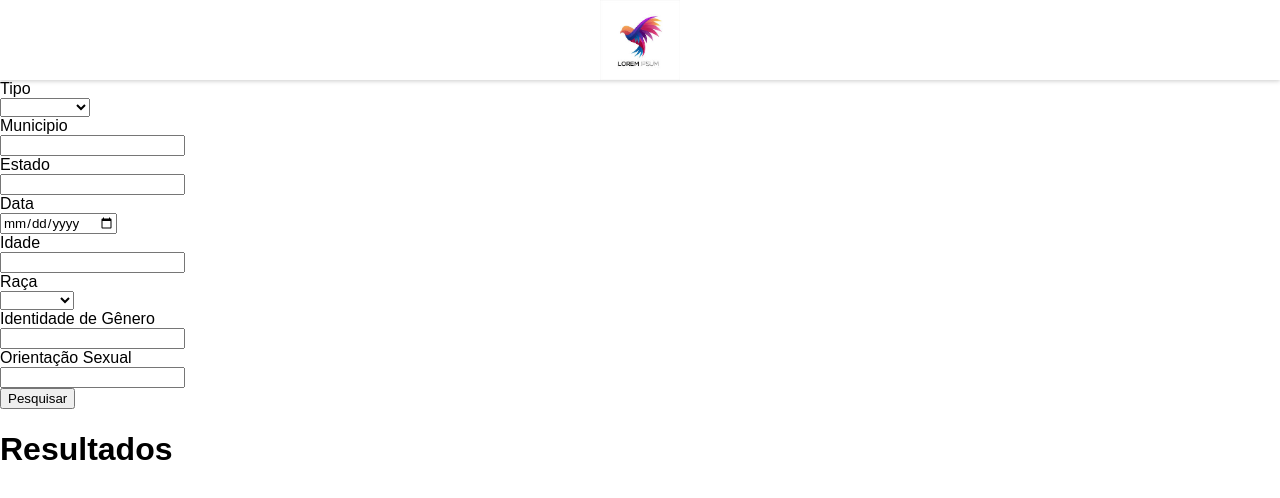
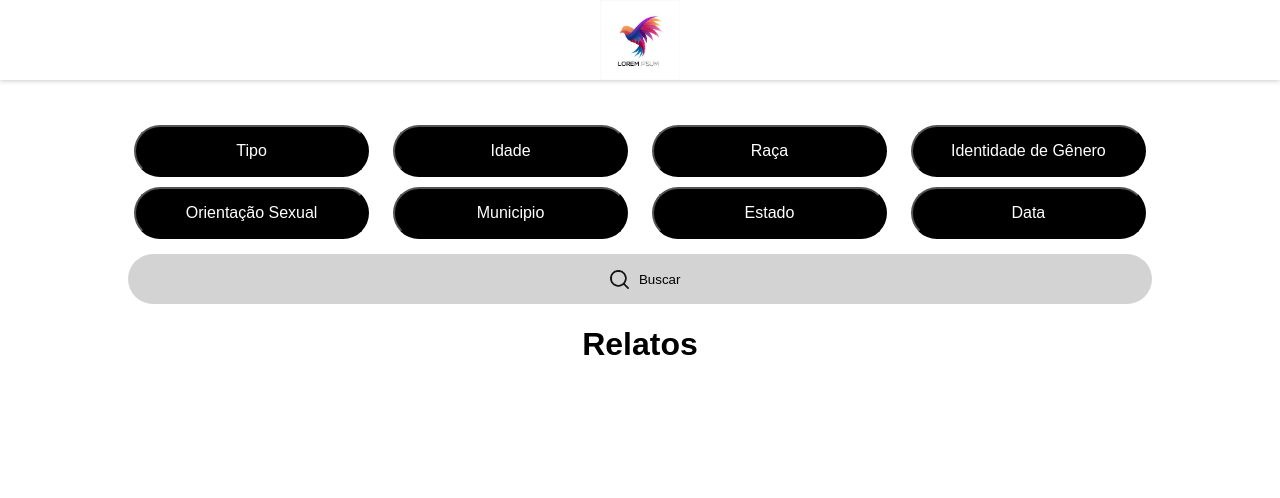
Before and after one commit to eduardafneumann/track-safe, a React (Create React App) app in the folder front/: page /ocorridos in a window 1280 px wide. Shown: the top 498 px of the page. Built offline with nearby package versions, Linux system fonts and the light colour scheme.

Commit message:
estilização da página de buscas

```diff
--- a/front/src/pages/NovoOcorrido/novo-ocorrido.css
+++ b/front/src/pages/NovoOcorrido/novo-ocorrido.css
@@ -44,6 +44,7 @@
     text-decoration: none;
     font-size: 16px;
     border-radius: 30px;
+    cursor: pointer;
 }
 
 .descricao-titulo{
--- /dev/null
+++ b/front/src/pages/Ocorridos/input-area.js
@@ -0,0 +1,21 @@
+import React, { useState } from 'react';
+import './ocorridos.css';
+import Select from './select';
+import Input from './input';
+
+function  InputArea({ renderInputFields, queryData, handleChange }) {
+  return (
+    <div className='input-area'>
+        { renderInputFields.tipo ? <Select name='tipo' value={queryData.tipo} handleChange={handleChange}/> : null }
+        { renderInputFields.raca ? <Select name='raca' value={queryData.raca} handleChange={handleChange}/> : null }
+        { renderInputFields.identidade_genero ? <Input type='text' name='identidade_genero' value={queryData.identidade_genero} handleChange={handleChange}/> : null }
+        { renderInputFields.orientacao_sexual ? <Input type='text' name='orientacao_sexual' value={queryData.orientacao_sexual} handleChange={handleChange}/> : null }
+        { renderInputFields.municipio ? <Input type='text' name='municipio' value={queryData.municipio} handleChange={handleChange}/> : null }
+        { renderInputFields.estado ? <Input type='text' name='estado' value={queryData.estado} handleChange={handleChange}/> : null }
+        { renderInputFields.idade ? <Input type='number' name='idade' value={queryData.idade} handleChange={handleChange}/> : null }
+        { renderInputFields.data ? <Input type='date' name='data' value={queryData.data} handleChange={handleChange}/> : null }
+    </div>
+  );
+}
+
+export default InputArea;
--- /dev/null
+++ b/front/src/pages/Ocorridos/input.js
@@ -0,0 +1,10 @@
+import React, { useState } from 'react';
+import './ocorridos.css';
+
+function  Input({ type, name, value, handleChange }) {
+  return (
+    <input type={type} name={name} value={value} onChange={handleChange} />
+  );
+}
+
+export default Input;
--- a/front/src/pages/Ocorridos/ocorridos.css
+++ b/front/src/pages/Ocorridos/ocorridos.css
@@ -1,3 +1,91 @@
 .ocorridos-body{
     margin-top: 10vh;
+    margin-left: 10vw;
+    margin-right: 10vw;
 }
+
+.search-area {
+    margin-top: 15vh;
+}
+
+.input-area {
+    background-color: lightgray;
+    margin: 1% 0;
+    padding: 2%;
+    border-radius: 30px;
+
+    display: flex;
+    flex-direction: column;
+    align-items: center;
+}
+
+input, select {
+    width: 70%;
+}
+
+.button-area {
+    display: flex;
+    justify-content: space-around;
+}
+
+.button-area-space {
+    width: 10px;
+}
+
+.botao {
+    background-color: black;
+    color: white;
+    text-align: center;
+    text-decoration: none;
+    font-size: 16px;
+
+    padding: 15px 32px;
+    border-radius: 30px;
+    display: block;
+    width: 23%;
+    height: 100%;
+    cursor: pointer;
+}
+
+.search-button-area {
+    margin-top: 1%;
+    display: flex;
+    justify-content: space-around;
+}
+
+.search-button {
+    height: 50px;
+    display: flex;
+    align-items: center;
+    justify-content: center;
+    background-color: lightgray;
+    border-radius: 30px;
+    border: none;
+    cursor: pointer;
+    width: 100%;
+}
+
+.search-logo {
+    height: 40%;
+    margin: 0 1%;
+}
+
+.results-title {
+    text-align: center;
+}
+
+.result {
+    background-color: lightgray;
+    margin: 10px 0;
+    border-radius: 30px;
+    padding: 20px 30px;
+    /* padding-top: 19px;
+    padding-bottom: 3px;
+    padding-left: 2%;
+    padding-right: 2%; */
+}
+
+h2 {
+    margin: 0;
+    padding: 0;
+}
--- a/front/src/pages/Ocorridos/ocorridos.js
+++ b/front/src/pages/Ocorridos/ocorridos.js
@@ -1,39 +1,48 @@
 import React, { useState, useEffect } from 'react';
 import axios from 'axios';
 import './ocorridos.css'
+import InputArea from './input-area';
+import SearchIcon from './../../images/search.png';
 
 
 function Ocorridos() {
   const [resultados, setResultados] = useState([]);
   const [queryData, setQueryData] = useState({
+    tipo: '',
     idade: '',
     raca: '',
     identidade_genero: '',
     orientacao_sexual: '',
     municipio: '',
     estado: '',
-    tipo: ''
+    data: ''
   });
-  const [currentInput, setCurrentInput] = useState({
-    name: 'estado',
-    type: ''
+  const [renderInputFields, setRenderInputFields] = useState({
+    tipo: false,
+    idade: false,
+    raca: false,
+    identidade_genero: false,
+    orientacao_sexual: false,
+    municipio: false,
+    estado: false,
+    data: false
   });
-  const [renderInput, setRenderInput] = useState({
-    estado: null
-  });
+  const [renderInput, setRenderInput] = useState(false);
+
 
   const fetchData = async () => {
+    console.log(queryData.tipo)
     try {
       const response = await axios.get('http://localhost:3001/api/ocorridos', {
         params: {
           tipo: queryData.tipo || undefined,
+          idade: queryData.idade || undefined,
+          raca: queryData.raca || undefined,
+          identidade_genero: queryData.genero || undefined,
+          orientacao_sexual: queryData.sexualidade || undefined,
           municipio: queryData.municipio || undefined,
           estado: queryData.estado || undefined,
           data: queryData.data || undefined,
-          idade: queryData.idade || undefined,
-          raca: queryData.raca || undefined,
-          identidade_genero: queryData.genero || undefined,
-          orientacao_sexual: queryData.sexualidade || undefined
         }
       });
       setResultados(response.data.data);
@@ -51,79 +60,62 @@ function Ocorridos() {
     setQueryData({ ...queryData, [e.target.name]: e.target.value });
   }
 
+  const handleClick = campo => {
+    const newDictionary = Object.keys(renderInputFields).reduce((acc, key) => {
+      acc[key] = false;
+      return acc;
+    }, {});
+    setRenderInput(!renderInputFields[campo])
+    setRenderInputFields({ ...newDictionary, [campo]: !renderInputFields[campo] })
+  }
+
   return (
     <div className="ocorridos-body">
-      <form onSubmit={handleSubmit}>
 
-        <div>
-          <div>Tipo</div>
-
-          <select id="tipo" value={queryData.tipo} onChange={handleChange}>
-              <option value=""></option>
-              <option value="Física">Física</option>
-              <option value="Sexual">Sexual</option>
-              <option value="Psicológica">Psicológica</option>
-          </select>
+      <div className='search-area'>
+        <div className='button-area'>
+          <button className='botao' onClick={() => handleClick('tipo')}>Tipo</button>
+          <div className='button-area-space'></div>
+          <button className='botao' onClick={() => handleClick('idade')}>Idade</button>
+          <div className='button-area-space'></div>
+          <button className='botao' onClick={() => handleClick('raca')}>Raça</button>
+          <div className='button-area-space'></div>
+          <button className='botao' onClick={() => handleClick('identidade_genero')}>Identidade de Gênero</button>
         </div>
 
-        <div>
-          <div>Municipio</div>
+        { renderInput ? <InputArea renderInputFields={renderInputFields} queryData={queryData} handleChange={handleChange}/> : null }
 
-          <input type="text" value={queryData.municipio} onChange={handleChange} />
+        <div className='button-area'>
+          <button className='botao' onClick={() => handleClick('orientacao_sexual')}>Orientação Sexual</button>
+          <div className='button-area-space'></div>
+          <button className='botao' onClick={() => handleClick('municipio')}>Municipio</button>
+          <div className='button-area-space'></div>
+          <button className='botao' onClick={() => handleClick('estado')}>Estado</button>
+          <div className='button-area-space'></div>
+          <button className='botao' onClick={() => handleClick('data')}>Data</button>
         </div>
 
-        <div>
-          <div>Estado</div>
+        <form onSubmit={handleSubmit}>
+          <div className='search-button-area'>
+              <button className='search-button' type="submit">
+                <img className='search-logo' src={SearchIcon} alt='search icon'></img>
+                Buscar
+              </button>
+          </div>
+        </form>
 
-          <input type="text" value={queryData.estado} onChange={handleChange} />
-        </div>
+      </div>
 
-        <div>
-          <div>Data</div>
+      <div className='results-area'>
+        <h1 className='results-title'>Relatos</h1>
+        {resultados.map((item) => (
+          <div className='result'>
+            <h2>Relato #{item.id}</h2>
+            {item.descricao}
+          </div>
+        ))}
+      </div>
 
-          <input type="date" value={queryData.data} onChange={handleChange} />
-        </div>
-
-        <div>
-          <div>Idade</div>
-
-          <input type="number" value={queryData.idade} onChange={handleChange} />
-        </div>
-
-        <div>
-          <div>Raça</div>
-
-          <select value={queryData.raca} onChange={handleChange}>
-              <option value=""></option>
-              <option value="Parda">Parda</option>
-              <option value="Preta">Preta</option>
-              <option value="Indígena">Indígena</option>
-              <option value="Branca">Branca</option>
-              <option value="Amarela">Amarela</option>
-          </select>
-        </div>
-
-        <div>
-          <div>Identidade de Gênero</div>
-
-          <input type="text" value={queryData.genero} onChange={handleChange} />
-        </div>
-
-        <div>
-          <div>Orientação Sexual</div>
-
-          <input type="text" value={queryData.sexualidade} onChange={handleChange} />
-        </div>
-
-        <button type="submit">Pesquisar</button>
-      </form>
-
-      <h1>Resultados</h1>
-      <ul>
-        {resultados.map((item) => (
-          <li key={item.id}>{item.descricao}</li>
-        ))}
-      </ul>
     </div>
   );
 }
--- /dev/null
+++ b/front/src/pages/Ocorridos/select.js
@@ -0,0 +1,28 @@
+import React, { useState } from 'react';
+import './ocorridos.css';
+
+function  Select({ name, value, handleChange }) {
+    if(name=='tipo'){
+        return (
+            <select name={name} value={value} onChange={handleChange}>
+                <option value=""></option>
+                <option value="Física">Física</option>
+                <option value="Sexual">Sexual</option>
+                <option value="Psicológica">Psicológica</option>
+            </select>
+        );
+    } else {
+        return (
+            <select name={name} value={value} onChange={handleChange}>
+                <option value=""></option>
+                <option value="Parda">Parda</option>
+                <option value="Preta">Preta</option>
+                <option value="Indígena">Indígena</option>
+                <option value="Branca">Branca</option>
+                <option value="Amarela">Amarela</option>
+            </select>
+        );
+    }
+}
+
+export default Select;
```
Also changed, not shown: front/src/images/search.png (added), 1 other file (tests, documents, lock files or other folders).
